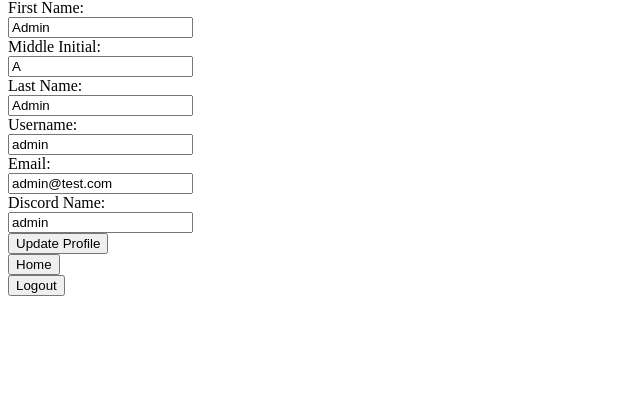
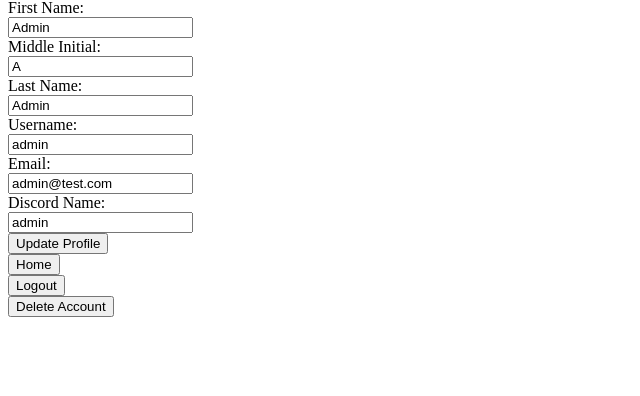
Before and after one commit to freddypadronscarton/CSCE310_Project, a Flask app: page /profile in a window 1280 px wide. Shown: the part 81-477 px from the top of the page, without its empty margins (0-640 px from the left). Run offline with Flask 3, Linux system fonts and the light colour scheme; a user stored in the database is signed in; data comes from the database, SQL or seed files in the repository.

Commit message:
Added Delete Button for Profile

```diff
--- a/flaskapp/templates/Profile.html
+++ b/flaskapp/templates/Profile.html
@@ -90,6 +90,8 @@
         <button type="submit">Logout</button>
     </form>
 
+    <button onclick="deleteUser({{user.uin}})">Delete Account</button>
+
     <script>
         // JavaScript for phone number formatting
         function setupPhoneNumberFormatting() {
@@ -129,6 +131,22 @@
             return true;
         }
 
+        function deleteUser(uin) {
+            var confirmation = confirm("Are you sure you'd like to delete your account?");
+            if (confirmation) {
+                $.ajax({
+                    url: `/admin/delete_user/${uin}`,
+                    method: 'DELETE',
+                    success: function(response) {
+                        window.location.reload();
+                    },
+                    error: function() {
+                        alert('Error: User could not be deleted.');
+                    }
+                });
+            }
+        }
+
         // Initialize phone number formatting
         setupPhoneNumberFormatting();
     </script>
```
